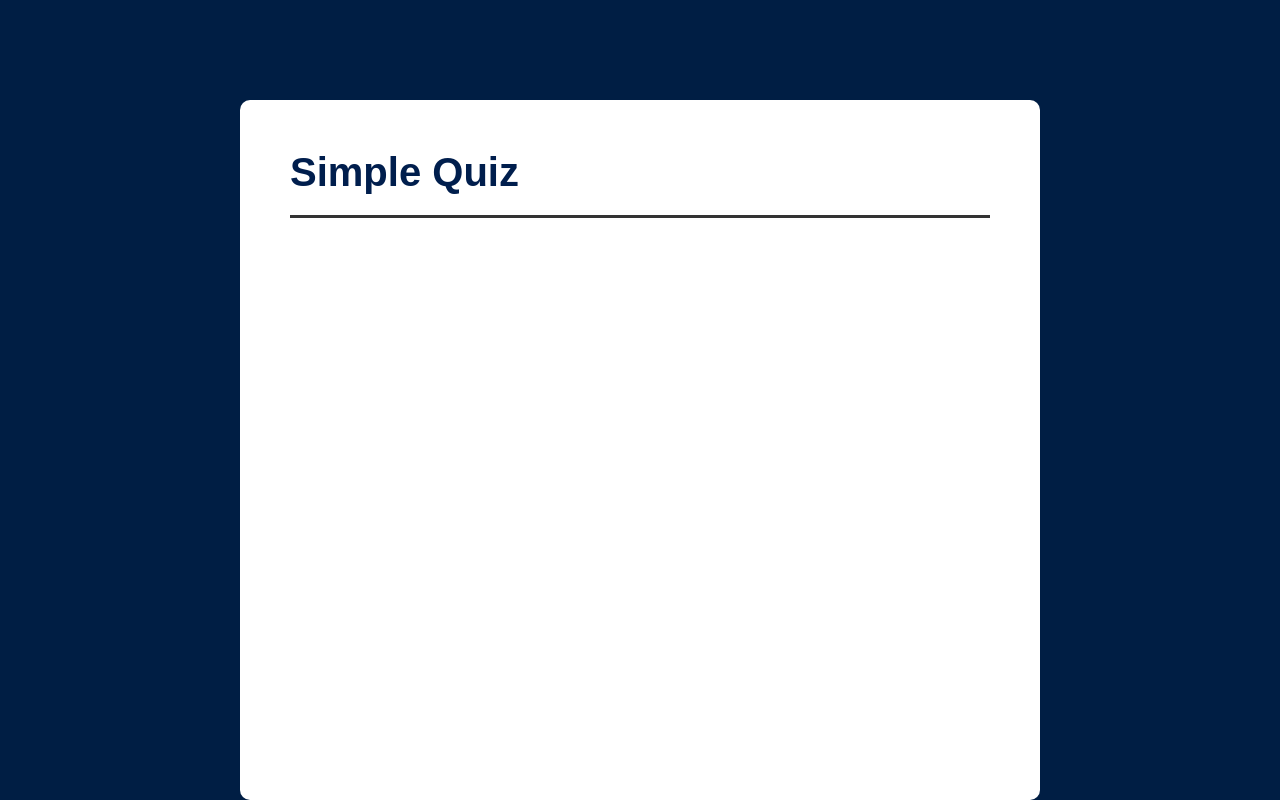
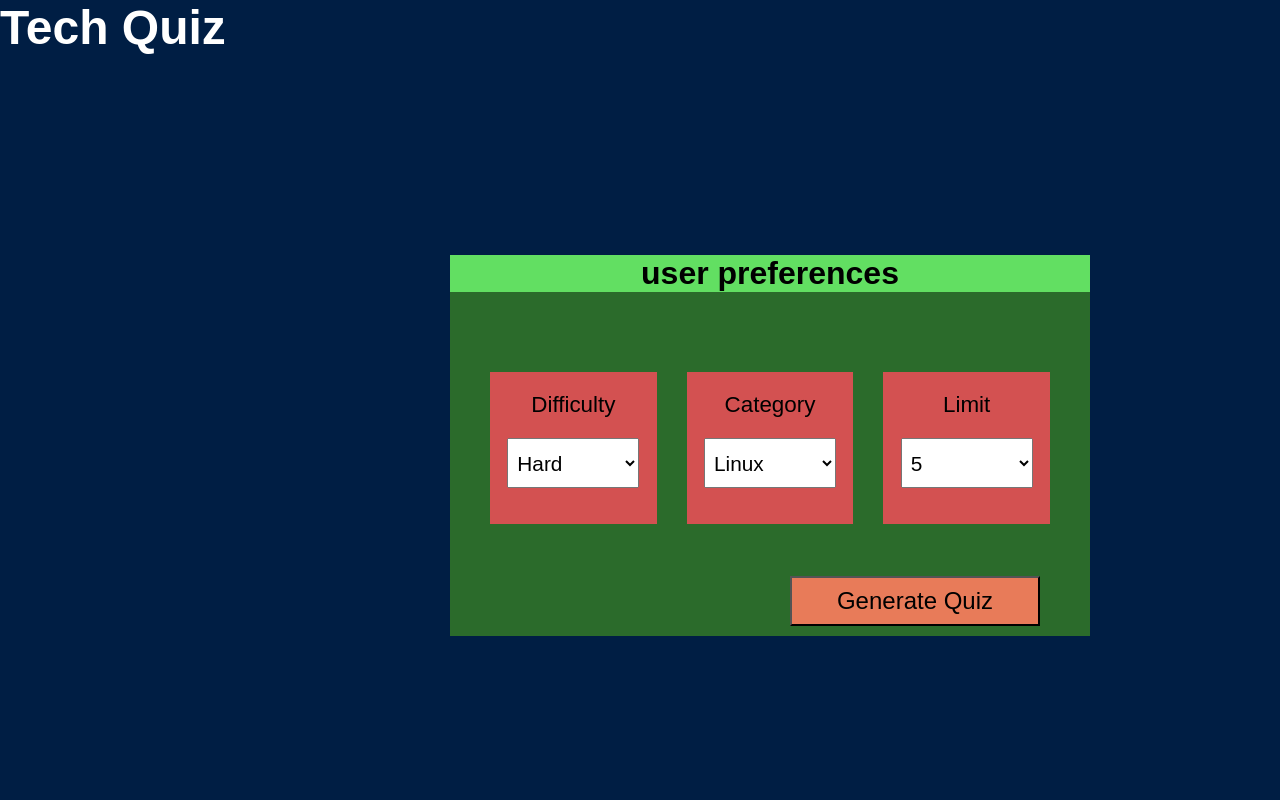
Before and after one commit to sathishkumar172003/QuizApp, a website with bundled scripts: page index.html in a window 1280 px wide. Built offline with nearby package versions, Linux system fonts and the light colour scheme; no server answers.

Commit message:
version 2 added user preferences settings

```diff
--- a/index.html
+++ b/index.html
@@ -3,12 +3,50 @@
   <head>
     <meta charset="UTF-8" />
     <meta name="viewport" content="width=device-width, initial-scale=1.0" />
-    <title>Technical Quiz App</title>
+    <title>Tech Quiz</title>
+    <script src="./src/js/controller.js" type="module" defer></script>
     <link rel="stylesheet" href="./src/css/sytle.css" />
-    <script src="./src/js/controller.js" defer type="module"></script>
   </head>
   <body>
-    <article class="quiz_container">
+    <header>
+      <h1>Tech Quiz</h1>
+    </header>
+
+    <div class="main">
+      <h1>user preferences</h1>
+      <form action="#" class="user_preference_form">
+        <div class="difficulty_box">
+          <label for="difficulty">Difficulty</label>
+          <select name="difficulty">
+            <option value="hard">Hard</option>
+            <option value="medium">Medium</option>
+            <option value="easy">Easy</option>
+          </select>
+        </div>
+
+        <div class="category_box">
+          <label for="category">Category</label>
+          <select name="category">
+            <option value="Linux">Linux</option>
+            <option value="DevOps">DevOps</option>
+            <option value="Code">Code</option>
+          </select>
+        </div>
+
+        <div class="limit">
+          <label for="limit">Limit</label>
+          <select name="limit">
+            <option value="5">5</option>
+            <option value="10">10</option>
+            <option value="15">15</option>
+          </select>
+        </div>
+
+        <button type="submit">Generate Quiz</button>
+      </form>
+    </div>
+
+    <article class="quiz_container hidden">
       <header class="quiz_container_header">
         <h1 class="quiz_title">Simple Quiz</h1>
       </header>
@@ -28,7 +66,7 @@
 
       <section class="quiz_container_footer">
         <form action="" class="quiz_form">
-          <button type="submit" class="submit_button hidden" >Next</button>
+          <button type="submit" class="submit_button">Next</button>
         </form>
       </section>
     </article>
--- a/src/css/sytle.css
+++ b/src/css/sytle.css
@@ -92,3 +92,58 @@ body {
 .click_disabled {
   pointer-events: none;
 }
+
+.main {
+  position: absolute;
+  width: 50%;
+  height: 40%;
+  margin-left: 450px;
+  margin-top: 200px;
+  /* box-sizing: border-box; */
+  text-align: center;
+  background-color: rgb(98, 223, 98);
+}
+
+.user_preference_form {
+  /* width: 50%; */
+  display: flex;
+  gap: 30px;
+  padding: 40px 40px;
+  position: relative;
+  background-color: rgb(43, 107, 43);
+  /* width: 100%; */
+  height: 70%;
+  padding-top: 80px;
+}
+
+.user_preference_form div {
+  background-color: rgb(211, 81, 81);
+  width: 30%;
+  padding: 20px 10px;
+  text-align: center;
+  font-size: 1.4rem;
+  height: 50%;
+}
+
+select {
+  width: 90%;
+  height: 50px;
+  margin-top: 20px;
+  font-size: 1.3rem;
+  padding: 0 5px;
+}
+
+.user_preference_form button {
+  position: absolute;
+  bottom: 10px;
+  left: 340px;
+  background-color: #e87b59;
+  width: 250px;
+  height: 50px;
+  font-size: 1.5rem;
+}
+
+body > header > h1 {
+  color: #fff;
+  font-size: 3rem;
+}
--- a/src/js/controller.js
+++ b/src/js/controller.js
@@ -1,20 +1,30 @@
+import { API_URI, API_TOKEN } from "./config.js";
+
 // importing objects
 import viewObj from "./view.js";
 import modelObj from "./model.js";
 
 class App {
-  async getInitialData() {
+  constructor() {
+    viewObj.userPreferenceClickEvent(this.getInitialData);
+    this.initialOps();
+  }
+  async getInitialData(dataObj) {
     try {
-      await modelObj.getJson();
+      const url = `${API_URI}?category=${dataObj.category}&limit=${dataObj.limit}&difficulty=${dataObj.difficulty}&apiKey=${API_TOKEN}`;
+      await modelObj.getJson(url);
+      // this.initialOps();
       const data = modelObj.getCurrentQuestion();
       viewObj.render(data);
-
-      // events
-      viewObj.clickEventHandler(this.handleUserSelection);
-      viewObj.nextQUestionEvent(this.nextQuestionHandle);
     } catch (e) {
       console.log(e);
     }
+  }
+
+  initialOps() {
+    // events
+    viewObj.clickEventHandler(this.handleUserSelection);
+    viewObj.nextQUestionEvent(this.nextQuestionHandle);
   }
 
   handleUserSelection(userAnswer) {
@@ -26,6 +36,7 @@ class App {
     let shouldDisplay = false;
 
     const hasNext = modelObj.nextQuestion();
+
     if (hasNext) {
       const data = modelObj.getCurrentQuestion();
       viewObj.render(data);
@@ -39,12 +50,8 @@ class App {
       viewObj.render(scoreData, true);
     }
 
-    return shouldDisplay;
+    return hasNext;
   }
 }
 
 const app = new App();
-
-(async () => {
-  await app.getInitialData();
-})();
--- a/src/js/model.js
+++ b/src/js/model.js
@@ -12,9 +12,8 @@ class Model {
     };
   }
   // getches the data from api and modify the _questionData in place
-  async getJson() {
+  async getJson(url = `${API_URI}?category=Linux&limit=5&apiKey=${API_TOKEN}`) {
     try {
-      const url = `${API_URI}?category=Linux&limit=5&apiKey=${API_TOKEN}`;
       const response = await fetch(url);
       const data = await response.json();
 
@@ -52,6 +51,7 @@ class Model {
 
       this._questionData.totalQuestions =
         this._questionData.questionBank.length;
+      // console.log(this._questionData.totalQuestions);
     } catch (e) {
       throw e;
     }
--- a/src/js/view.js
+++ b/src/js/view.js
@@ -4,8 +4,8 @@ class View {
   _formEl = document.querySelector(".quiz_form");
   _quizQuestionTitleEl = document.querySelector(".quiz_question");
   _submitButton = document.querySelector(".submit_button");
-
-  _data;
+  _userPreferenceFormEl = document.querySelector(".user_preference_form");
+  _mainEl = document.querySelector(".main");
 
   render(data, result = false) {
     // data contains current question to be displayed
@@ -79,7 +79,21 @@ class View {
       e.preventDefault();
 
       const shouldDisplay = handler();
-      if (!shouldDisplay) this._submitButton.classList.add("hidden");
+      // if should display is false, the if statement will be executed.
+      if (shouldDisplay) this._submitButton.innerText = "Next";
+    });
+  }
+
+  userPreferenceClickEvent(handler) {
+    this._userPreferenceFormEl.addEventListener("submit", (e) => {
+      e.preventDefault();
+      const data = new FormData(this._userPreferenceFormEl);
+      const dataObj = Object.fromEntries(data);
+      this._mainEl.classList.add("hidden");
+      this._quizContainerBodyEl
+        .closest(".quiz_container")
+        .classList.remove("hidden");
+      handler(dataObj);
     });
   }
 
```
